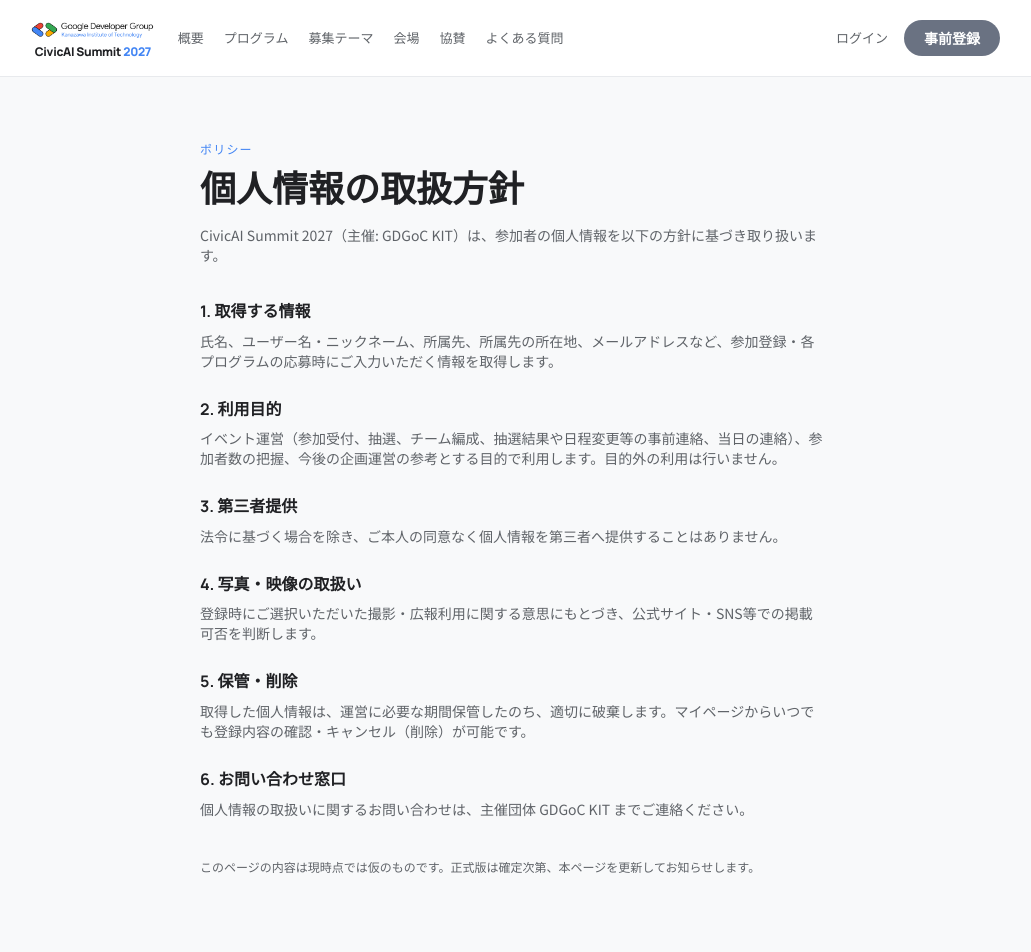
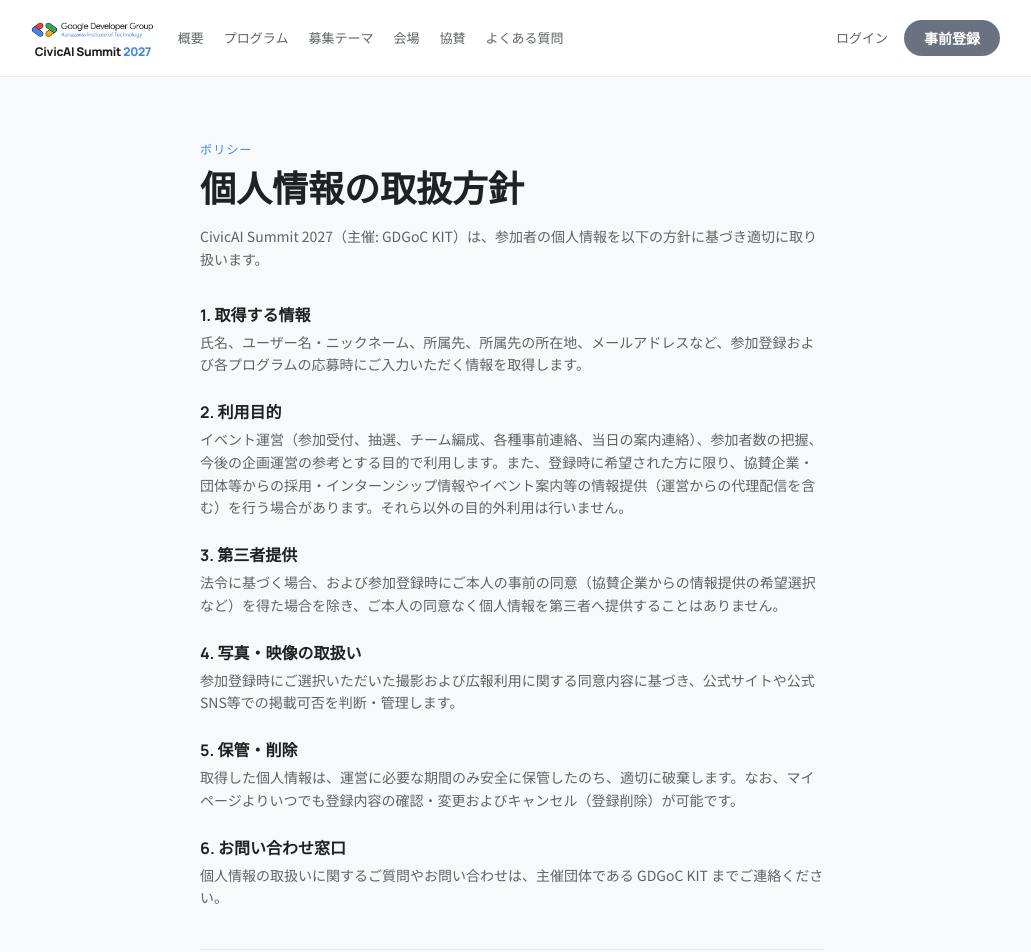
Before and after one commit to gdgoc-kit/civicai-summit2027, a Next.js app in the folder frontend/: page /privacy in a window 1280 px wide. Shown: the top 952 px of the page, without its empty margins (128-1159 px from the left). Built offline with nearby package versions, Linux system fonts and the light colour scheme; no server answers; the database is empty.

Commit message:
プライバシーポリシーの変更

```diff
--- a/frontend/src/app/privacy/page.tsx
+++ b/frontend/src/app/privacy/page.tsx
@@ -7,32 +7,37 @@ export const metadata: Metadata = {
     "CivicAI Summit 2027 における参加者の個人情報の取扱方針です。",
 };
 
-const sections = [
+interface PrivacySection {
+  heading: string;
+  body: string;
+}
+
+const PRIVACY_SECTIONS: readonly PrivacySection[] = [
   {
     heading: "1. 取得する情報",
-    body: "氏名、ユーザー名・ニックネーム、所属先、所属先の所在地、メールアドレスなど、参加登録・各プログラムの応募時にご入力いただく情報を取得します。",
+    body: "氏名、ユーザー名・ニックネーム、所属先、所属先の所在地、メールアドレスなど、参加登録および各プログラムの応募時にご入力いただく情報を取得します。",
   },
   {
     heading: "2. 利用目的",
-    body: "イベント運営（参加受付、抽選、チーム編成、抽選結果や日程変更等の事前連絡、当日の連絡）、参加者数の把握、今後の企画運営の参考とする目的で利用します。目的外の利用は行いません。",
+    body: "イベント運営（参加受付、抽選、チーム編成、各種事前連絡、当日の案内連絡）、参加者数の把握、今後の企画運営の参考とする目的で利用します。また、登録時に希望された方に限り、協賛企業・団体等からの採用・インターンシップ情報やイベント案内等の情報提供（運営からの代理配信を含む）を行う場合があります。それら以外の目的外利用は行いません。",
   },
   {
     heading: "3. 第三者提供",
-    body: "法令に基づく場合を除き、ご本人の同意なく個人情報を第三者へ提供することはありません。",
+    body: "法令に基づく場合、および参加登録時にご本人の事前の同意（協賛企業からの情報提供の希望選択など）を得た場合を除き、ご本人の同意なく個人情報を第三者へ提供することはありません。",
   },
   {
     heading: "4. 写真・映像の取扱い",
-    body: "登録時にご選択いただいた撮影・広報利用に関する意思にもとづき、公式サイト・SNS等での掲載可否を判断します。",
+    body: "参加登録時にご選択いただいた撮影および広報利用に関する同意内容に基づき、公式サイトや公式SNS等での掲載可否を判断・管理します。",
   },
   {
     heading: "5. 保管・削除",
-    body: "取得した個人情報は、運営に必要な期間保管したのち、適切に破棄します。マイページからいつでも登録内容の確認・キャンセル（削除）が可能です。",
+    body: "取得した個人情報は、運営に必要な期間のみ安全に保管したのち、適切に破棄します。なお、マイページよりいつでも登録内容の確認・変更およびキャンセル（登録削除）が可能です。",
   },
   {
     heading: "6. お問い合わせ窓口",
-    body: "個人情報の取扱いに関するお問い合わせは、主催団体 GDGoC KIT までご連絡ください。",
+    body: "個人情報の取扱いに関するご質問やお問い合わせは、主催団体である GDGoC KIT までご連絡ください。",
   },
-];
+] as const;
 
 export default function PrivacyPage() {
   return (
@@ -43,23 +48,25 @@ export default function PrivacyPage() {
         maxWidthClassName="max-w-2xl"
       />
       <div className="mx-auto max-w-2xl px-6">
-        <p className="mt-4 text-sm text-foreground-soft">
-          CivicAI Summit 2027（主催: GDGoC KIT）は、参加者の個人情報を以下の方針に基づき取り扱います。
+        <p className="mt-4 text-sm leading-relaxed text-foreground-soft">
+          CivicAI Summit 2027（主催: GDGoC KIT）は、参加者の個人情報を以下の方針に基づき適切に取り扱います。
         </p>
 
         <div className="mt-8 space-y-6">
-          {sections.map((section) => (
-            <div key={section.heading}>
-              <p className="font-display font-bold">{section.heading}</p>
-              <p className="mt-1 text-sm text-foreground-soft">
+          {PRIVACY_SECTIONS.map((section) => (
+            <section key={section.heading} className="space-y-1">
+              <h2 className="font-display text-base font-bold text-foreground">
+                {section.heading}
+              </h2>
+              <p className="text-sm leading-relaxed text-foreground-soft">
                 {section.body}
               </p>
-            </div>
+            </section>
           ))}
         </div>
 
-        <p className="mt-10 text-xs text-foreground-soft">
-          このページの内容は現時点では仮のものです。正式版は確定次第、本ページを更新してお知らせします。
+        <p className="mt-10 border-t border-rule pt-6 text-xs text-foreground-soft">
+          ※ このページの内容は現時点での予告・仮方針です。正式版が確定次第、本ページを更新してお知らせします。
         </p>
       </div>
     </div>
```
